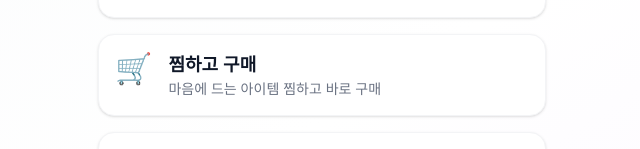
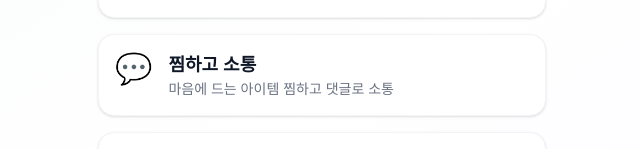
Before and after one commit to cmeetsp-jackie/oodly-app, a Next.js app: page / in a window 1280 px wide. Shown: the part 276-425 px from the top of the page, without its empty margins (318-958 px from the left). Built offline with nearby package versions, Linux system fonts and the light colour scheme; no server answers.

Commit message:
fix: 찜하고 소통으로 변경

```diff
--- a/src/app/page.tsx
+++ b/src/app/page.tsx
@@ -33,10 +33,10 @@ export default async function HomePage() {
             </div>
           </div>
           <div className="flex items-start gap-4 p-4 rounded-2xl bg-white shadow-sm border border-gray-100">
-            <span className="text-3xl">🛒</span>
+            <span className="text-3xl">💬</span>
             <div>
-              <h3 className="font-bold text-gray-900 text-lg">찜하고 구매</h3>
-              <p className="text-sm text-gray-500">마음에 드는 아이템 찜하고 바로 구매</p>
+              <h3 className="font-bold text-gray-900 text-lg">찜하고 소통</h3>
+              <p className="text-sm text-gray-500">마음에 드는 아이템 찜하고 댓글로 소통</p>
             </div>
           </div>
           <div className="flex items-start gap-4 p-4 rounded-2xl bg-white shadow-sm border border-gray-100">
```
